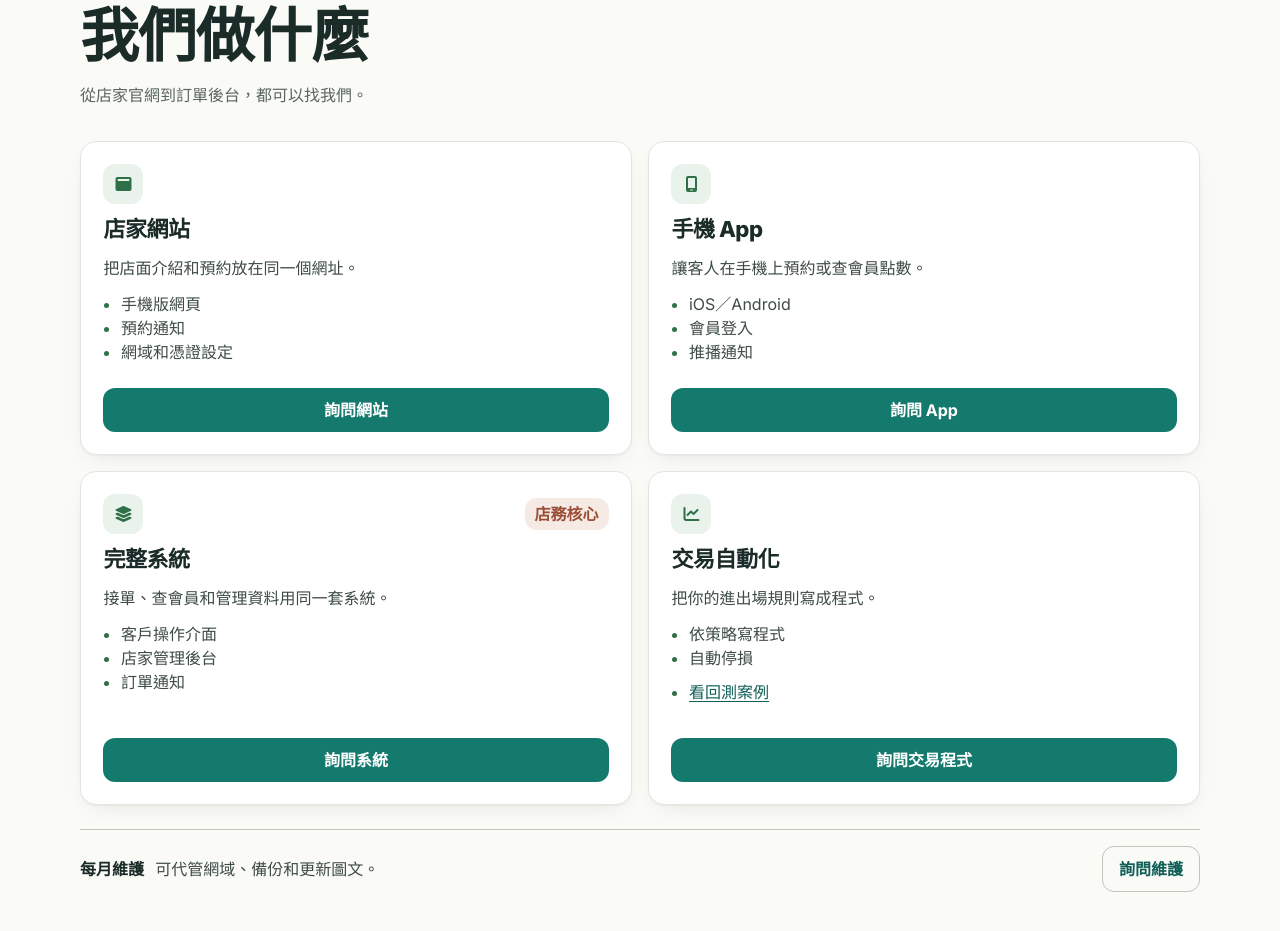
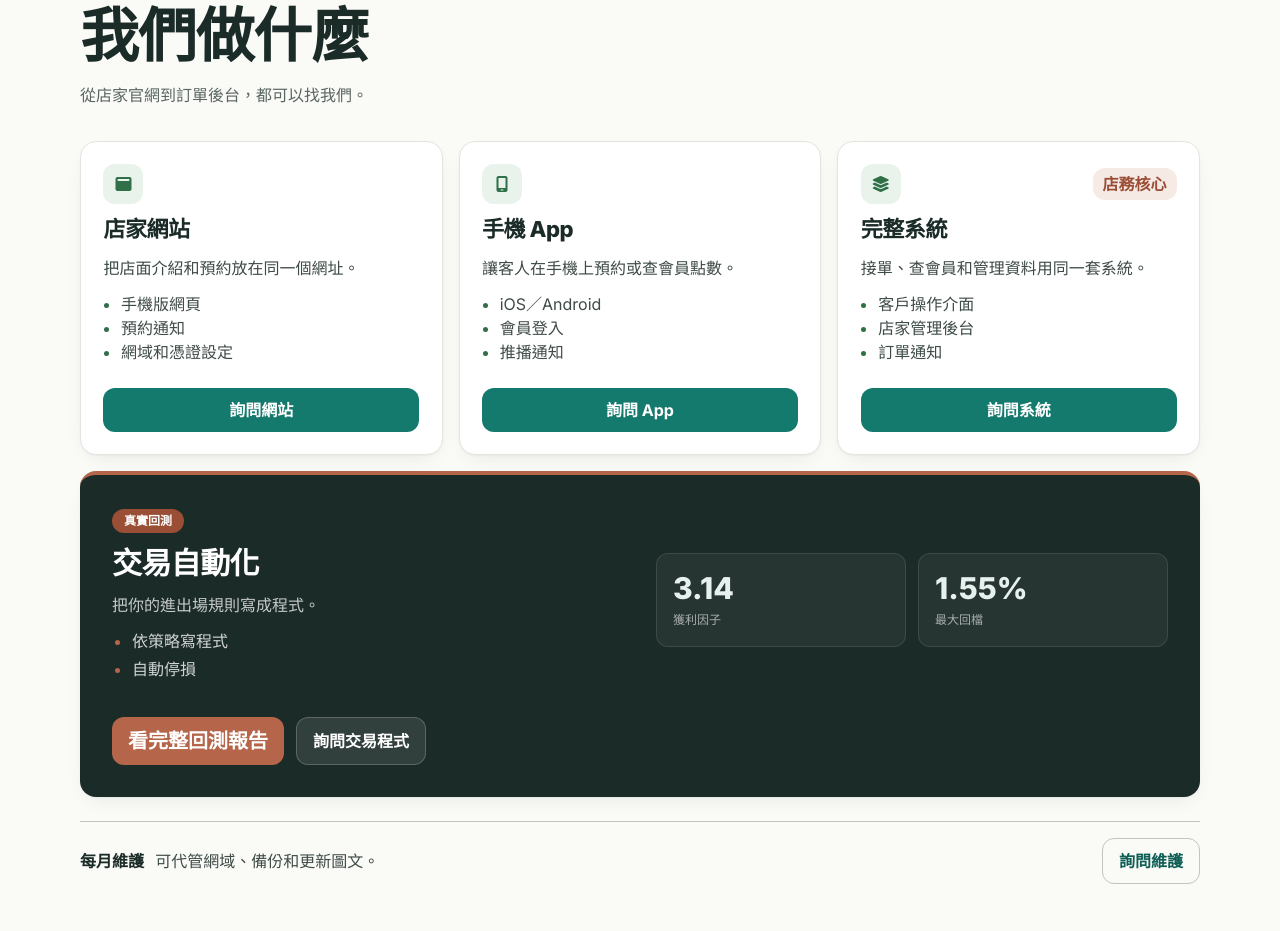
Before and after one commit to FichieX/twinter-labs, a plain HTML site: page index.html in a window 1280 px wide. Shown: the part 1487-2418 px from the top of the page. Drawn offline with nearby package versions, Linux system fonts and the light colour scheme.

Commit message:
home: trading bot stand-out card

```diff
--- a/index.html
+++ b/index.html
@@ -76,7 +76,7 @@
         <div class="tl-container">
             <h2 class="tl-heading" data-i18n="srv_title">我們做什麼</h2>
             <p class="tl-intro" data-i18n="srv_desc">從店家官網到訂單後台，都可以找我們。</p>
-            <div class="tl-service-grid">
+            <div class="tl-service-grid lg:grid-cols-3">
                 <article class="tl-service">
                     <div class="tl-service-top">
                         <i class="fa-solid fa-window-maximize" aria-hidden="true"></i>
@@ -120,21 +120,38 @@
                     <p class="text-muted" data-i18n="srv3_time"></p>
                     <a href="#quick-request" onclick="selectService('Full-Stack Custom System Architecture')" class="tl-button tl-primary" data-i18n="srv3_cta">詢問系統</a>
                 </article>
-                <article class="tl-service">
-                    <div class="tl-service-top">
-                        <i class="fa-solid fa-chart-line" aria-hidden="true"></i>
+            </div>
+            <article class="mt-4 rounded-2xl border-t-4 border-mauve bg-ink p-6 text-white shadow-lift sm:p-8">
+                <div class="grid gap-6 md:grid-cols-2 md:items-center md:gap-8">
+                    <div class="space-y-3">
+                        <span class="inline-block rounded-full bg-mauve-deep px-3 py-1 text-xs font-bold text-white" data-i18n="bot_badge">真實回測</span>
+                        <h3 class="text-2xl font-extrabold text-white sm:text-3xl" data-i18n="srv4_t">交易自動化</h3>
+                        <p class="text-white/75" data-i18n="srv4_d">把你的進出場規則寫成程式。</p>
+                        <ul class="list-disc space-y-1 pl-5 text-white/80 marker:text-mauve">
+                            <li data-i18n="srv4_b1">依策略寫程式</li>
+                            <li data-i18n="srv4_b2">自動停損</li>
+                            <li class="hidden"><a href="quant.html" class="tl-inline-link" data-i18n="srv4_b3">看回測案例</a></li>
+                        </ul>
+                        <p class="text-sm text-white/75" data-i18n="srv4_time"></p>
                     </div>
-                    <h3 data-i18n="srv4_t">交易自動化</h3>
-                    <p data-i18n="srv4_d">把你的進出場規則寫成程式。</p>
-                    <ul>
-                        <li data-i18n="srv4_b1">依策略寫程式</li>
-                        <li data-i18n="srv4_b2">自動停損</li>
-                        <li><a href="quant.html" class="tl-inline-link" data-i18n="srv4_b3">看回測案例</a></li>
-                    </ul>
-                    <p class="text-muted" data-i18n="srv4_time"></p>
-                    <a href="#quick-request" onclick="selectService('Custom Quantitative & Algorithmic System (MQL5 / Python)')" class="tl-button tl-primary" data-i18n="srv4_cta">詢問交易程式</a>
-                </article>
-            </div>
+                    <div class="grid grid-cols-2 gap-3">
+                        <div class="rounded-xl border border-white/10 bg-white/5 p-4">
+                            <p class="text-3xl font-extrabold text-mint-soft">3.14</p>
+                            <span class="text-xs text-white/60" data-i18n="bot_stat1_l">獲利因子</span>
+                        </div>
+                        <div class="rounded-xl border border-white/10 bg-white/5 p-4">
+                            <p class="text-3xl font-extrabold text-mint-soft">1.55%</p>
+                            <span class="text-xs text-white/60" data-i18n="bot_stat2_l">最大回檔</span>
+                        </div>
+                    </div>
+                </div>
+                <div class="mt-6 grid gap-3 sm:flex sm:flex-wrap">
+                    <a href="quant.html" class="tl-button min-h-[48px] bg-mauve text-xl font-bold text-white hover:bg-mauve-deep focus-visible:outline-white">
+                        <span data-i18n="bot_cta">看完整回測報告</span>
+                    </a>
+                    <a href="#quick-request" onclick="selectService('Custom Quantitative & Algorithmic System (MQL5 / Python)')" class="tl-button min-h-[48px] border border-white/20 bg-white/10 text-white hover:bg-white/20 focus-visible:outline-white" data-i18n="srv4_cta">詢問交易程式</a>
+                </div>
+            </article>
             <div class="tl-care">
                 <p><strong data-i18n="care_title">每月維護</strong><span data-i18n="care_desc">可代管網域、備份和更新圖文。</span></p>
                 <a href="#quick-request" onclick="selectService('Monthly Website & System Maintenance Plan (NT$1,500 - 3,500/mo)')" class="tl-button tl-outline" data-i18n="care_cta">詢問維護</a>
@@ -503,6 +520,10 @@
                 srv3_b2: "店家管理後台",
                 srv3_b3: "訂單通知",
                 srv3_cta: "詢問系統",
+                bot_badge: "真實回測",
+                bot_stat1_l: "獲利因子",
+                bot_stat2_l: "最大回檔",
+                bot_cta: "看完整回測報告",
                 srv4_time: "約 1–3 週交付",
                 srv4_t: "交易自動化",
                 srv4_price: "",
```
